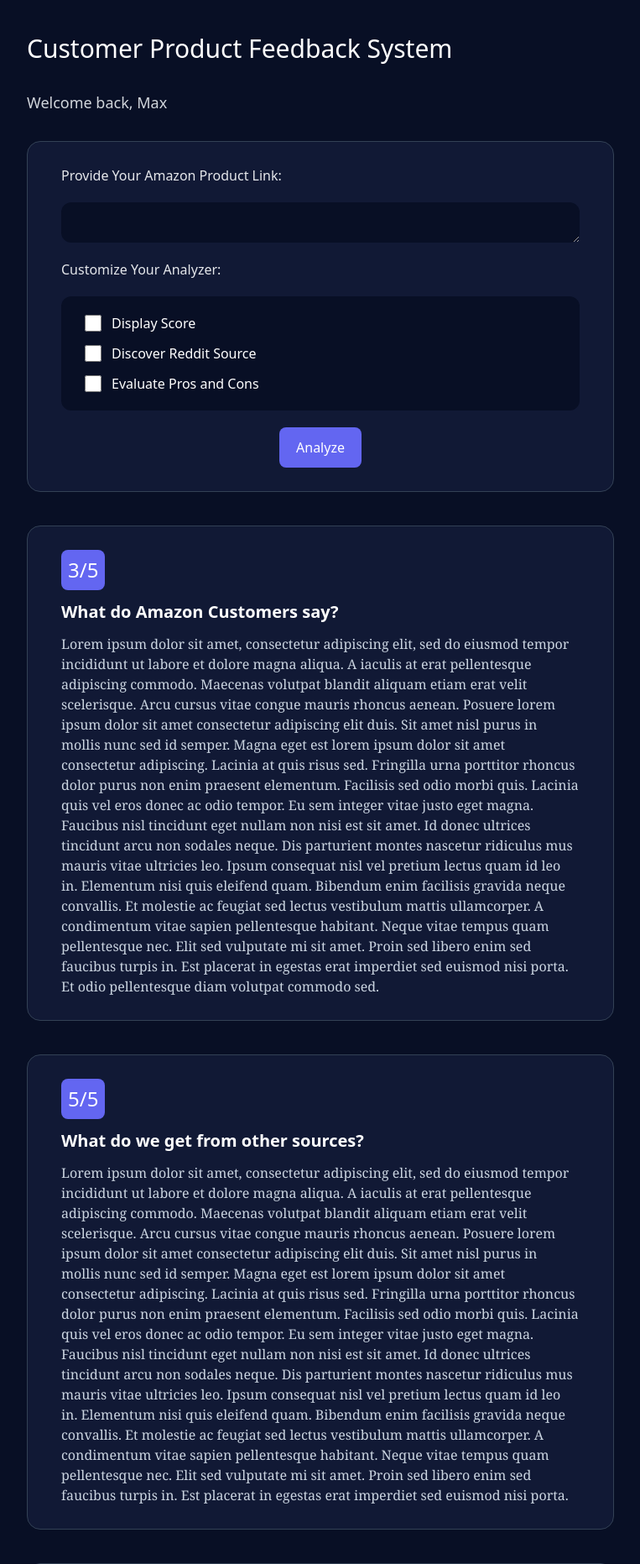
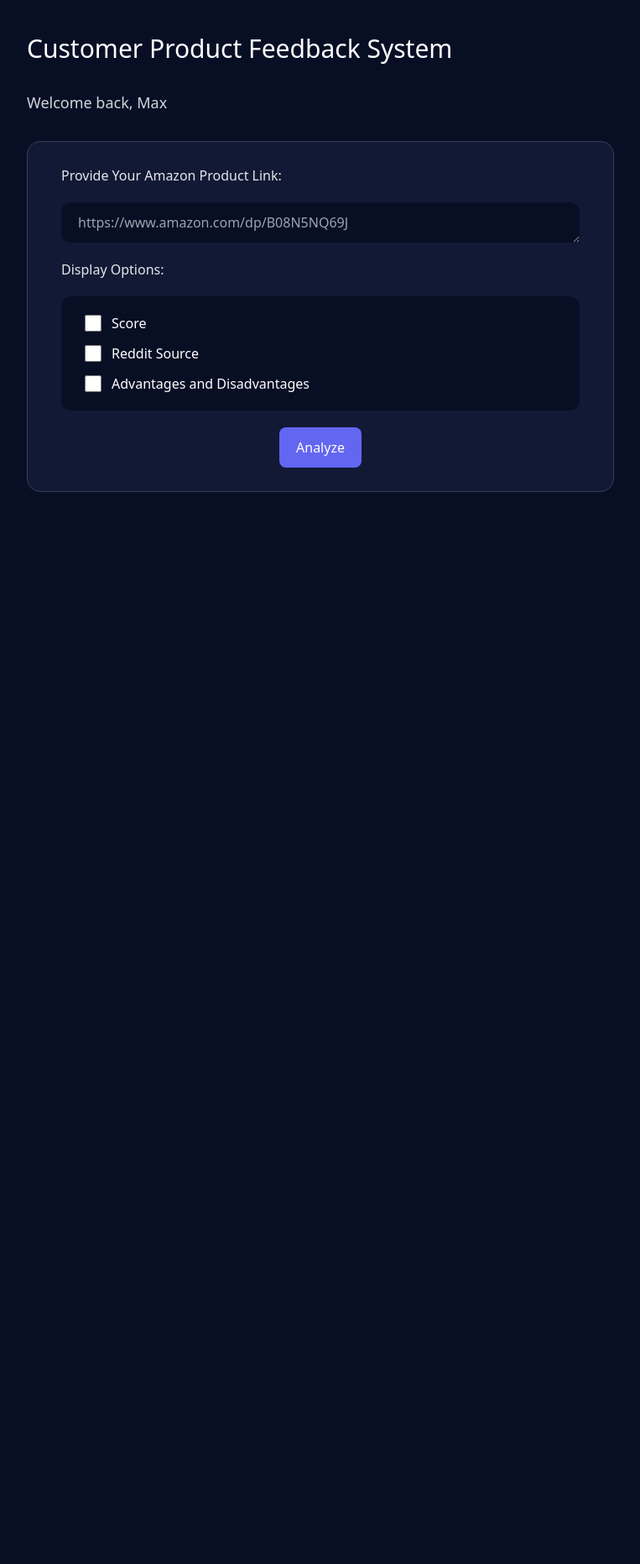
Before and after one commit to CS4675-SP24-G7/CPFS, a Django app: page / in a window 1280 px wide. Shown: the top 1863 px of the page at 84% size, without its empty margins (258-1021 px from the left). After the commit the page ends 586 px from the top, so only its background shows below. Run offline with Django 4.2, Linux system fonts and the light colour scheme.

Commit message:
summary temp

```diff
--- /dev/null
+++ b/dashboard/static/js/prompt.js
@@ -0,0 +1,46 @@
+async function CPFSFormSubmit() {
+    var CPFSForm = document.forms.CPFSForm;
+    var formData = new FormData(CPFSForm);
+    var jsonFormData = {
+        "product-link": formData.get("product-link"),
+        "opt-score": formData.get("opt-score") == "on",
+        "opt-reddit": formData.get("opt-reddit") == "on",
+        "opt-ad": formData.get("opt-ad") == "on",
+    };
+    console.log(jsonFormData);
+    Amazon_Summary(jsonFormData["product-link"]);
+}
+
+async function Amazon_Summary(URL) {
+    hideAllIds(["amazon-summary"]);
+    showAllIds(["amazon-summary-card", "amazon-summary-loading"]);
+    // fetch data from https://crawler.cpfs.site/summary?url=URL
+    await fetch("https://crawler.cpfs.site/summary?url=" + URL)
+        .then((response) => response.json())
+        .then((data) => {
+            document.getElementById("amazon-summary-content").innerText =
+                data[0].summary;
+            hideAllIds(["amazon-summary-loading"]);
+            showAllIds(["amazon-summary"]);
+        });
+}
+
+function hideAllIds(ids) {
+    ids.forEach((id) => {
+        document.getElementById(id).style.display = "none";
+    });
+}
+
+function showAllIds(ids) {
+    ids.forEach((id) => {
+        document.getElementById(id).style.display = "flex";
+    });
+}
+
+hideAllIds([
+    "amazon-summary-card",
+    "reddit-summary-card",
+    "ad-card",
+    "advice-card",
+    "amazon-summary-loading",
+]);
--- a/dashboard/templates/dashboard.html
+++ b/dashboard/templates/dashboard.html
@@ -3,30 +3,32 @@
 {% block content %}
 
 <div class="bg-midnight-950 border border-slate-700 rounded-2xl px-10 py-7">
-    <form>
+    <form onsubmit="CPFSFormSubmit(this);return false;" id="CPFSForm">
         <div class="flex flex-col gap-5">
             <label class="text-gray-200 text-base">
                 Provide Your Amazon Product Link:
             </label>
             <textarea
                 class="w-full rounded-xl bg-ebony-950 py-3 px-5 text-white outline-none focus:outline focus:outline-slate-400 transition duration-300 ease-in-out"
-                rows="1"></textarea>
+                rows="1" name="product-link" id="product-link"
+                placeholder="https://www.amazon.com/dp/B08N5NQ69J"></textarea>
 
             <label class="text-gray-200 text-base">
-                Customize Your Analyzer:
+                Display Options:
             </label>
             <div class="px-7 py-5 rounded-xl bg-ebony-950 w-full flex flex-col gap-3">
                 <div class="flex flex-row gap-3 text-white items-center">
-                    <input type="checkbox" class="w-5 h-5 accent-indigo-500 hover:accent-indigo-700" />
-                    <label>Display Score</label>
+                    <input type="checkbox" class="w-5 h-5 accent-indigo-500 hover:accent-indigo-700" id="opt-score"
+                        name="opt-score" />
+                    <label>Score</label>
                 </div>
                 <div class="flex flex-row gap-3 text-white items-center">
-                    <input type="checkbox" class="w-5 h-5 accent-indigo-500" />
-                    <label>Discover Reddit Source</label>
+                    <input type="checkbox" class="w-5 h-5 accent-indigo-500" id="opt-reddit" name="opt-reddit" />
+                    <label>Reddit Source</label>
                 </div>
                 <div class="flex flex-row gap-3 text-white items-center">
-                    <input type="checkbox" class="w-5 h-5 accent-indigo-500" />
-                    <label>Evaluate Pros and Cons</label>
+                    <input type="checkbox" class="w-5 h-5 accent-indigo-500" id="opt-ad" name="opt-ad" />
+                    <label>Advantages and Disadvantages</label>
                 </div>
             </div>
 
@@ -41,38 +43,24 @@
     </form>
 </div>
 
-<div class="bg-midnight-950 border border-slate-700 rounded-2xl px-10 py-7 flex flex-col gap-3">
-    <div
-        class="p-2 text-2xl w-fit bg-indigo-500 rounded-lg text-white hover:bg-indigo-700 transition duration-300 ease-in-out">
-        3/5
+<div class="bg-midnight-950 border border-slate-700 rounded-2xl px-10 py-7  flex flex-col gap-3"
+    id="amazon-summary-card">
+    <div id="amazon-summary-loading" class="w-full h-fit animate-pulse flex flex-col gap-3">{% include 'pulse.html' %}
     </div>
-    <div class="text-xl font-bold text-white">What do Amazon Customers say?</div>
-    <div class="text-base text-slate-300 font-serif">
-        Lorem ipsum dolor sit amet, consectetur adipiscing elit, sed do eiusmod tempor incididunt ut labore et dolore
-        magna
-        aliqua. A iaculis at erat pellentesque adipiscing commodo. Maecenas volutpat blandit aliquam etiam erat velit
-        scelerisque. Arcu cursus vitae congue mauris rhoncus aenean. Posuere lorem ipsum dolor sit amet consectetur
-        adipiscing
-        elit duis. Sit amet nisl purus in mollis nunc sed id semper. Magna eget est lorem ipsum dolor sit amet
-        consectetur
-        adipiscing. Lacinia at quis risus sed. Fringilla urna porttitor rhoncus dolor purus non enim praesent elementum.
-        Facilisis sed odio morbi quis.
-        Lacinia quis vel eros donec ac odio tempor. Eu sem integer vitae justo eget magna. Faucibus nisl tincidunt eget
-        nullam
-        non nisi est sit amet. Id donec ultrices tincidunt arcu non sodales neque. Dis parturient montes nascetur
-        ridiculus mus
-        mauris vitae ultricies leo. Ipsum consequat nisl vel pretium lectus quam id leo in. Elementum nisi quis eleifend
-        quam.
-        Bibendum enim facilisis gravida neque convallis. Et molestie ac feugiat sed lectus vestibulum mattis
-        ullamcorper. A
-        condimentum vitae sapien pellentesque habitant. Neque vitae tempus quam pellentesque nec. Elit sed vulputate mi
-        sit
-        amet. Proin sed libero enim sed faucibus turpis in. Est placerat in egestas erat imperdiet sed euismod nisi
-        porta.
-        Et odio pellentesque diam volutpat commodo sed.
+    <div class="w-full h-fit flex flex-col gap-3" id="amazon-summary">
+        <div
+            class="p-2 text-2xl w-fit bg-indigo-500 rounded-lg text-white hover:bg-indigo-700 transition duration-300 ease-in-out">
+            3/5
+        </div>
+        <div class="text-xl font-bold text-white">What do Amazon Customers say?</div>
+        <div class="text-base text-slate-300 font-serif" id="amazon-summary-content">
+            Content is loading...
+        </div>
     </div>
+
 </div>
-<div class="bg-midnight-950 border border-slate-700 rounded-2xl px-10 py-7 flex flex-col gap-3">
+<div class="bg-midnight-950 border border-slate-700 rounded-2xl px-10 py-7 flex flex-col gap-3"
+    id="reddit-summary-card">
     <div
         class="p-2 text-2xl w-fit bg-indigo-500 rounded-lg text-white hover:bg-indigo-700 transition duration-300 ease-in-out">
         5/5
@@ -104,7 +92,8 @@
     </div>
 </div>
 
-<div class="bg-midnight-950 border border-slate-700 rounded-2xl px-10 py-7 flex flex-row gap-8">
+<div class="bg-midnight-950 border border-slate-700 rounded-2xl px-10 py-7 flex md:flex-row flex-col gap-8"
+    id="ad-card">
 
     <div class="flex-1 text-base text-slate-300 font-serif flex flex-col gap-3">
         <div
@@ -130,6 +119,7 @@
             aliqua.
         </div>
     </div>
+
     <div class="flex-1 text-base text-slate-300 font-serif flex flex-col gap-3">
         <div
             class="p-2 text-2xl w-fit bg-red-500 rounded-lg text-white hover:bg-red-700 transition duration-300 ease-in-out">
@@ -156,7 +146,7 @@
     </div>
 </div>
 
-<div class="bg-midnight-950 border border-slate-700 rounded-2xl px-10 py-7 flex flex-col gap-3">
+<div class="bg-midnight-950 border border-slate-700 rounded-2xl px-10 py-7 flex flex-col gap-3" id="advice-card">
     <div
         class="p-2 text-2xl w-fit bg-indigo-500 rounded-lg text-white hover:bg-indigo-700 transition duration-300 ease-in-out">
         Yes
--- a/dashboard/templates/layout.html
+++ b/dashboard/templates/layout.html
@@ -2,18 +2,19 @@
 <!DOCTYPE html>
 <html>
 
-<header>
+<head>
 
-    <meta charset="UTF-8">
-    <meta name="viewport" content="width=device-width, initial-scale=1.0">
+    <link rel="'icon" href="{% static 'images/favicon.ico' %}" type="image/x-icon" />
+    <meta name="viewport" content="width=device-width, initial-scale=1" />
+    <title>Customer Product Feedback System</title>
     <link rel="stylesheet" href="{% static 'css/app.min.css' %}">
 
-</header>
+</head>
 
 <body>
 
-    <div class="w-screen h-full bg-ebony-950 p-10 flex flex-col items-center gap-7">
-        <div class="2xl:w-5/12 xl:w-7/12 lg:w-8/12 sm:w-full flex flex-col gap-8">
+    <div class="w-screen h-screen bg-ebony-950 p-10 flex flex-col items-center gap-7">
+        <div class="2xl:w-5/12 xl:w-7/12 lg:w-8/12 md:w-full sm:w-full flex flex-col gap-8">
             <div>
 
                 <div class="flex flex-col gap-8">
@@ -30,6 +31,7 @@
             </div>
         </div>
     </div>
+    <script src="{% static 'js/prompt.js' %}"></script>
 </body>
 
 </html>
--- /dev/null
+++ b/dashboard/templates/pulse.html
@@ -0,0 +1,7 @@
+<div class="w-12 h-12 bg-ebony-900 rounded-lg"></div>
+<div class="w-7/12 h-8 bg-ebony-900 rounded-lg"></div>
+<div class="w-full h-4 bg-ebony-900 rounded"></div>
+<div class="w-full h-4 bg-ebony-900 rounded"></div>
+<div class="w-full h-4 bg-ebony-900 rounded"></div>
+<div class="w-full h-4 bg-ebony-900 rounded"></div>
+<div class="w-full h-4 bg-ebony-900 rounded"></div>
--- a/requirements.txt
+++ /dev/null
@@ -1 +0,0 @@
-Django==3.2.*
```
Also changed, not shown: package.json (added, +12 -0 lines), tailwind.config.js (deleted, +0 -37 lines), dashboard/static/css/app.min.css, dashboard/static/images/favicon.ico (added), dashboard/static/js/helpers.js (added).
